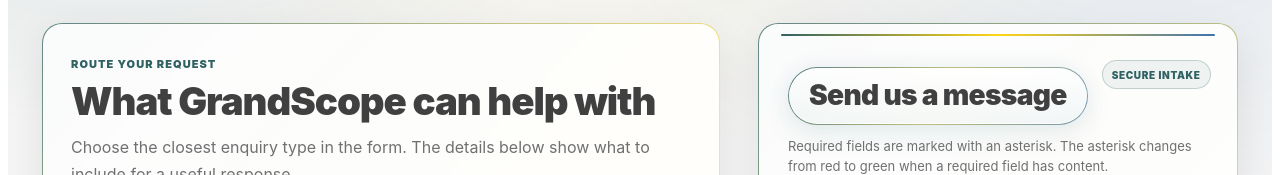
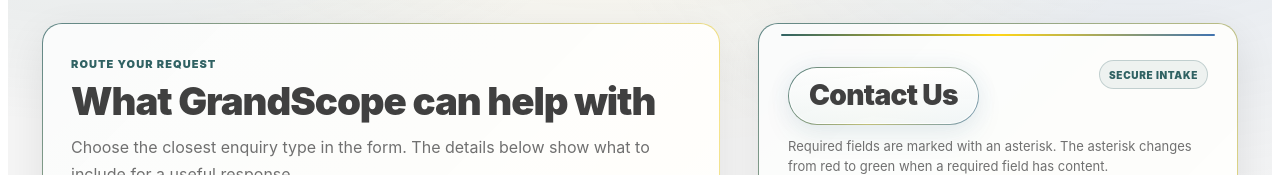
Before and after one commit to eucbam01-wq/eu-cbam-reporter-marketing, a Next.js app: page /en/contact in a window 1280 px wide. Shown: the part 280-455 px from the top of the page. Built offline with nearby package versions, Linux system fonts and the light colour scheme; no server answers.

Commit message:
Enhance contact form with animated premium styling

```diff
--- a/pages/en/contact.tsx
+++ b/pages/en/contact.tsx
@@ -483,7 +483,7 @@
                 <div className="gsc-card gsc-accentCard gsc-formCard">
                   <div className="gsc-formHeading">
                     <div>
-                      <h2 id="send-message" className="gsc-formTitlePill">Send us a message</h2>
+                      <h2 id="send-message" className="gsc-formTitlePill">Contact Us</h2>
                     </div>
                     <span
                       className={`gsc-formState gsc-formState-${submitState}`}
```
